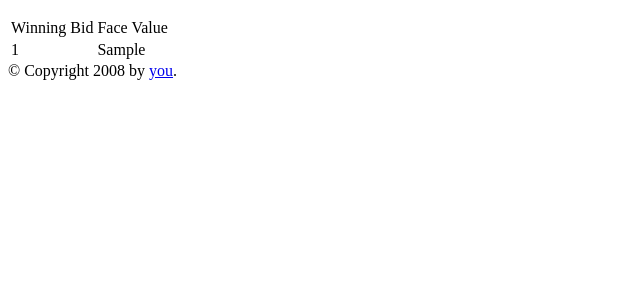
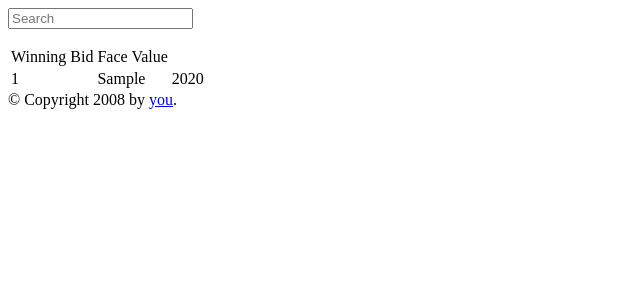
Before and after one commit to vincentdavis/Colorado-Property-Data, a Flask app: template templates/base.html in a window 1280 px wide. Shown: the top 300 px of the page, without its empty margins (0-640 px from the left). Run offline with Flask 2, Linux system fonts and the light colour scheme; the template is opened without the code that fills it: most values are stand-ins (such as "Sample title", 1, 10 or a date in 2020).

Commit message:
basic query

```diff
--- a/ColoradoPropertyData.py
+++ b/ColoradoPropertyData.py
@@ -1,4 +1,4 @@
-from flask import Flask, render_template, g
+from flask import Flask, render_template, g, request
 from db import DB, Parcel, Account, LienAuction
 from flask_table import Table, Col
 
@@ -21,12 +21,19 @@ def after_request(response):
 #     name = Col('Name')
 #     description = Col('Description')
 
+
 @app.route('/')
 def hello_world():
+    search_query = request.args.get('q')
+    if search_query:
+        entries = LienAuction.select().where(LienAuction.Tax_Year == search_query)
+    else:
+        entries = LienAuction.select().where(LienAuction.Tax_Year == 2014)
     # sample = [(s.Winning_Bid, s.Face_Value) for s in LienAuction.select().where(LienAuction.Tax_Year == 2014)]
-    entries = LienAuction.select().where(LienAuction.Tax_Year == 2014)
+    #entries = LienAuction.select().where(LienAuction.Tax_Year == 2014)
     #sample = [1,2,3,4,5]
     return render_template('base.html', entries=entries)
 
 if __name__ == '__main__':
-    app.run()
+    #app.run()
+    app.run(debug=True)
--- a/templates/base.html
+++ b/templates/base.html
@@ -5,6 +5,13 @@
     <title>Title</title>
 </head>
 <body>
+    {% block search_bar %}
+        <form action="{{ url_for('hello_world') }}" class="navbar-form navbar-right" id="search-form" method="get" role="search">
+          <div class="form-group">
+            <input class="form-control" name="q" placeholder="Search" type="text" value="{% if search %}{{ search }}{% endif %}">
+          </div>
+        </form>
+    {% endblock %}
     {% block body %}
         <table>
             <td> Winning Bid </td>
@@ -14,6 +21,7 @@
                   <tr>
                     <td> {{ e.Winning_Bid }} </td>
                     <td> {{ e.Face_Value }} </td>
+                    <td> {{ e.Tax_Year }} </td>
                   </tr>
               {% endfor %}
           </ul>
```
